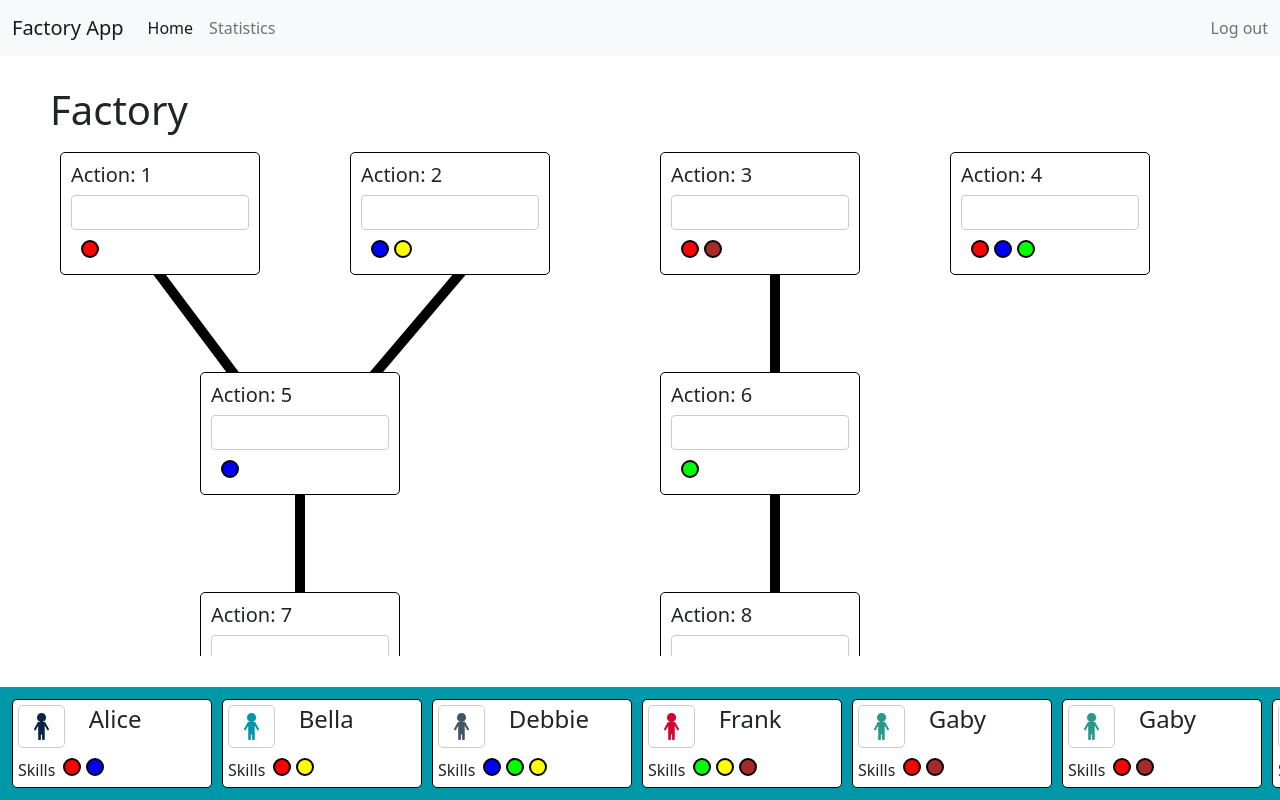
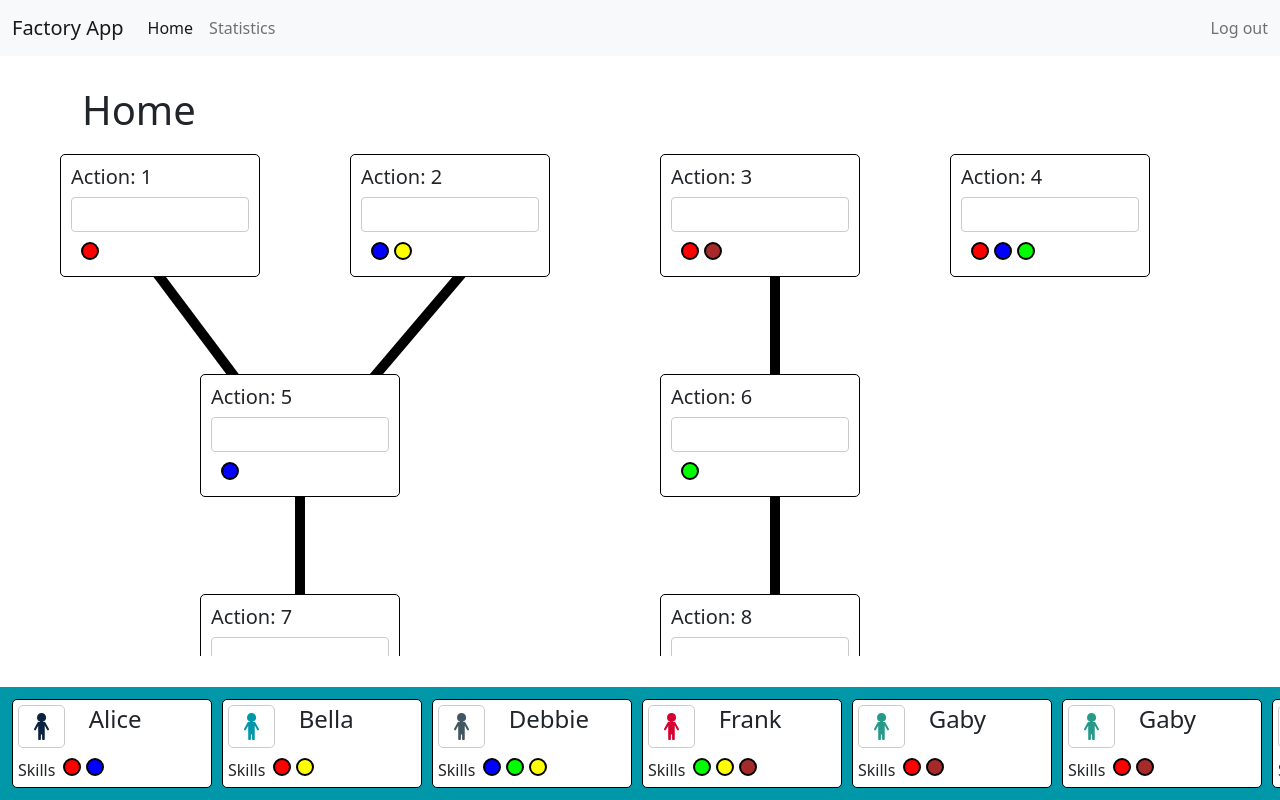
Before and after one commit to VRAIN-Projects/fabrica-v0, an Angular app: page / in a window 1280 px wide. Built offline with nearby package versions, Linux system fonts and the light colour scheme.

Commit message:
Adjusting title pages

```diff
--- a/src/app/components/home/factory/factory.component.css
+++ b/src/app/components/home/factory/factory.component.css
@@ -1,5 +1,5 @@
 .factory {
-    margin: 30px 30px 0px 50px;
+    margin: 10px 30px 0px 50px;
 }
 
 .action {
--- a/src/app/components/home/factory/factory.component.html
+++ b/src/app/components/home/factory/factory.component.html
@@ -1,5 +1,4 @@
 <section class="factory">
-    <h1>Factory</h1>
     <article class="board">
       <app-action *ngFor="let action of actions" [action]="action" class="action" [style.top.px]="action.top" [style.left.px]="action.left"></app-action>
     </article>
--- a/src/app/components/home/home.component.css
+++ b/src/app/components/home/home.component.css
@@ -17,3 +17,8 @@
     max-width: max-content;
     height: calc(100vh - 200px);
 }
+
+
+.title {
+    margin-top: 30px;
+}
--- a/src/app/components/home/home.component.html
+++ b/src/app/components/home/home.component.html
@@ -1,4 +1,7 @@
 <div #main class="main ">
+    <section class="container title">
+        <h1>Home</h1>
+      </section>
     <app-factory #factory class="factory"></app-factory>
 </div>
 <app-workers class="workers"></app-workers>
--- a/src/app/components/statistics/statistics.component.css
+++ b/src/app/components/statistics/statistics.component.css
@@ -0,0 +1,4 @@
+
+.title {
+    margin-top: 30px;
+}
--- a/src/app/components/statistics/statistics.component.html
+++ b/src/app/components/statistics/statistics.component.html
@@ -1 +1,5 @@
-<div #main alt="Actions and worker statistics"></div>
+<section class="container">
+    <h1 class="title">Statistics</h1>
+
+    <div id="chart" alt="Actions and worker statistics"></div>
+</section>
--- a/src/app/components/statistics/statistics.component.ts
+++ b/src/app/components/statistics/statistics.component.ts
@@ -9,30 +9,30 @@ import * as echarts from 'echarts';
 })
 export class StatisticsComponent {
 
-  option: any;
-  chartDom: any;
-  myChart: any;
-
   constructor() {
   }
   ngOnInit(): void {
-    this.option = {
-      xAxis: {
-        type: 'category',
-        data: ['Mon', 'Tue', 'Wed', 'Thu', 'Fri', 'Sat', 'Sun']
-      },
-      yAxis: {
-        type: 'value'
-      },
-      series: [
-        {
-          data: [150, 230, 224, 218, 135, 147, 260],
-          type: 'line'
-        }
-      ]
-    };
 
-    this.chartDom = document.getElementById('main');
-    this.myChart = echarts.init(this.chartDom);
+// Create the echarts instance
+var myChart = echarts.init(document.getElementById('chart'));
+
+// Draw the chart
+myChart.setOption({
+  title: {
+    text: 'ECharts Getting Started Example'
+  },
+  tooltip: {},
+  xAxis: {
+    data: ['shirt', 'cardigan', 'chiffon', 'pants', 'heels', 'socks']
+  },
+  yAxis: {},
+  series: [
+    {
+      name: 'sales',
+      type: 'bar',
+      data: [5, 20, 36, 10, 10, 20]
+    }
+  ]
+});
   }
 }
```
Also changed, not shown: 1 other file (tests, documents, lock files or other folders).
